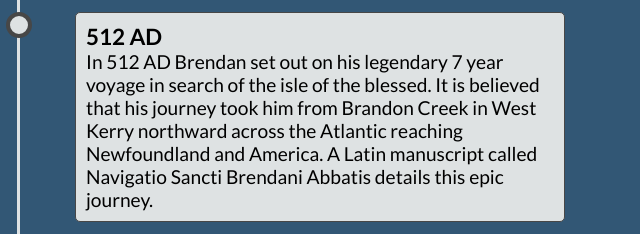
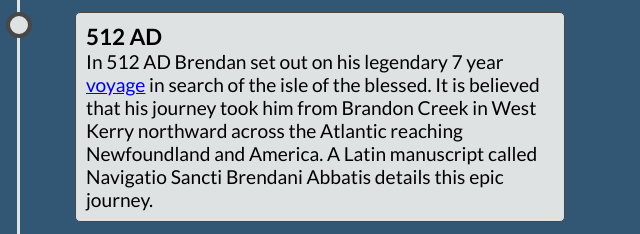
Before and after one commit to lorrainescanlon/brendan-the-navigator, a plain HTML site: page index.html in a window 1280 px wide. Shown: the part 543-777 px from the top of the page, 620-1260 px from the left. Drawn offline with Linux system fonts and the light colour scheme.

Commit message:
added link from timeline section to voyage page

```diff
--- a/index.html
+++ b/index.html
@@ -9,7 +9,6 @@
     <meta name="keywords" content="brendan, saint brendan, brendans voyage">
     <!-- Title -->
     <title>Brendan the Navigator</title>
-    <!-- Favicon -->
 
 
     <!-- Stylesheet-->
@@ -58,7 +57,7 @@
                     <div id="voyage" class="history-box">
                         <h3>512 AD</h3>
                         <p>
-                         In 512 AD Brendan set out on his legendary 7 year voyage in search of the isle of the blessed. It is believed that
+                         In 512 AD Brendan set out on his legendary 7 year <a href="voyage.html" aria-label="Read more about Brendans voyage">voyage</a> in search of the isle of the blessed. It is believed that
                          his journey took him from Brandon Creek in West Kerry northward across the Atlantic
                          reaching Newfoundland and America. A Latin manuscript called Navigatio Sancti Brendani Abbatis details this epic journey.
                         </p>
```
